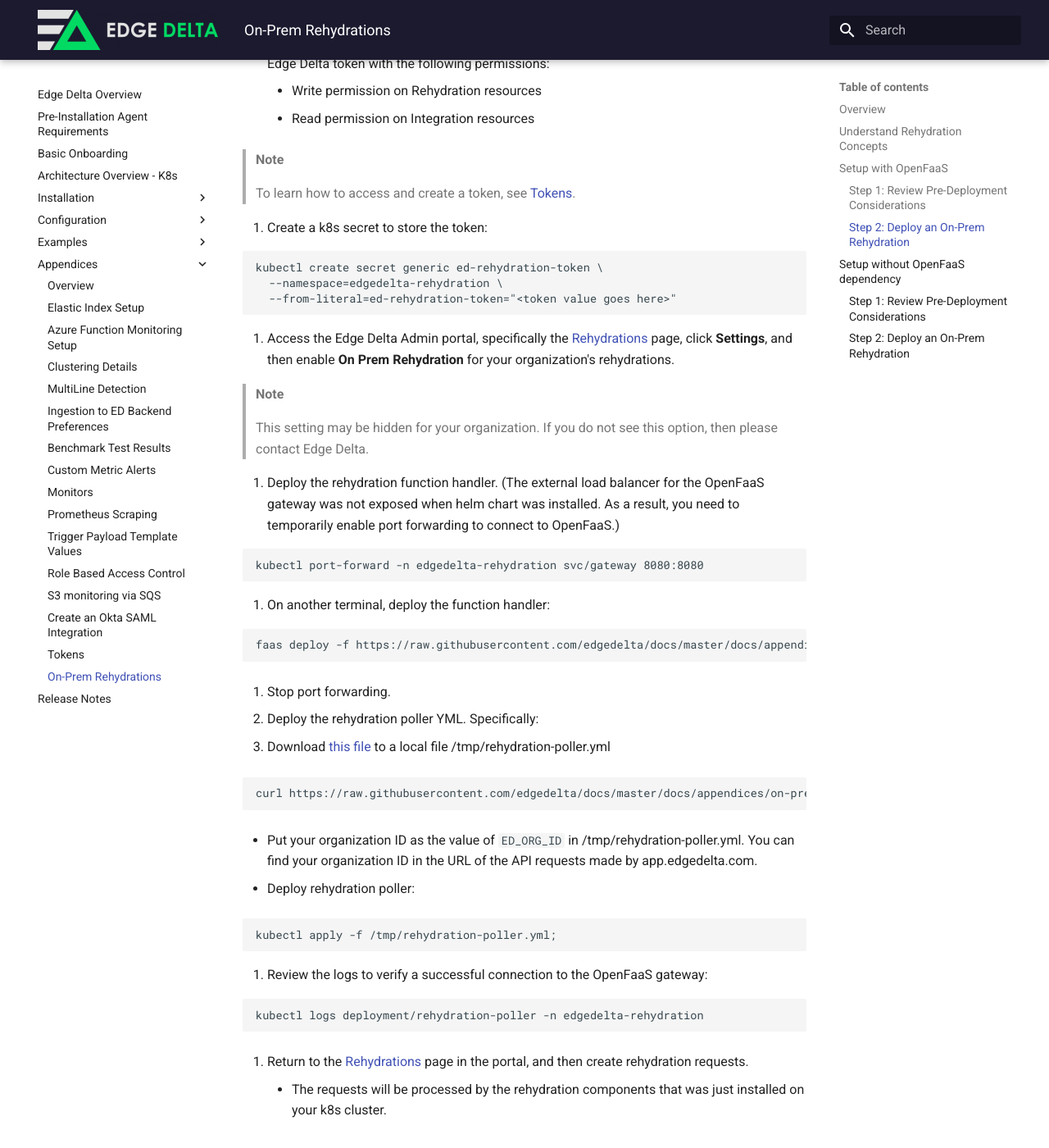
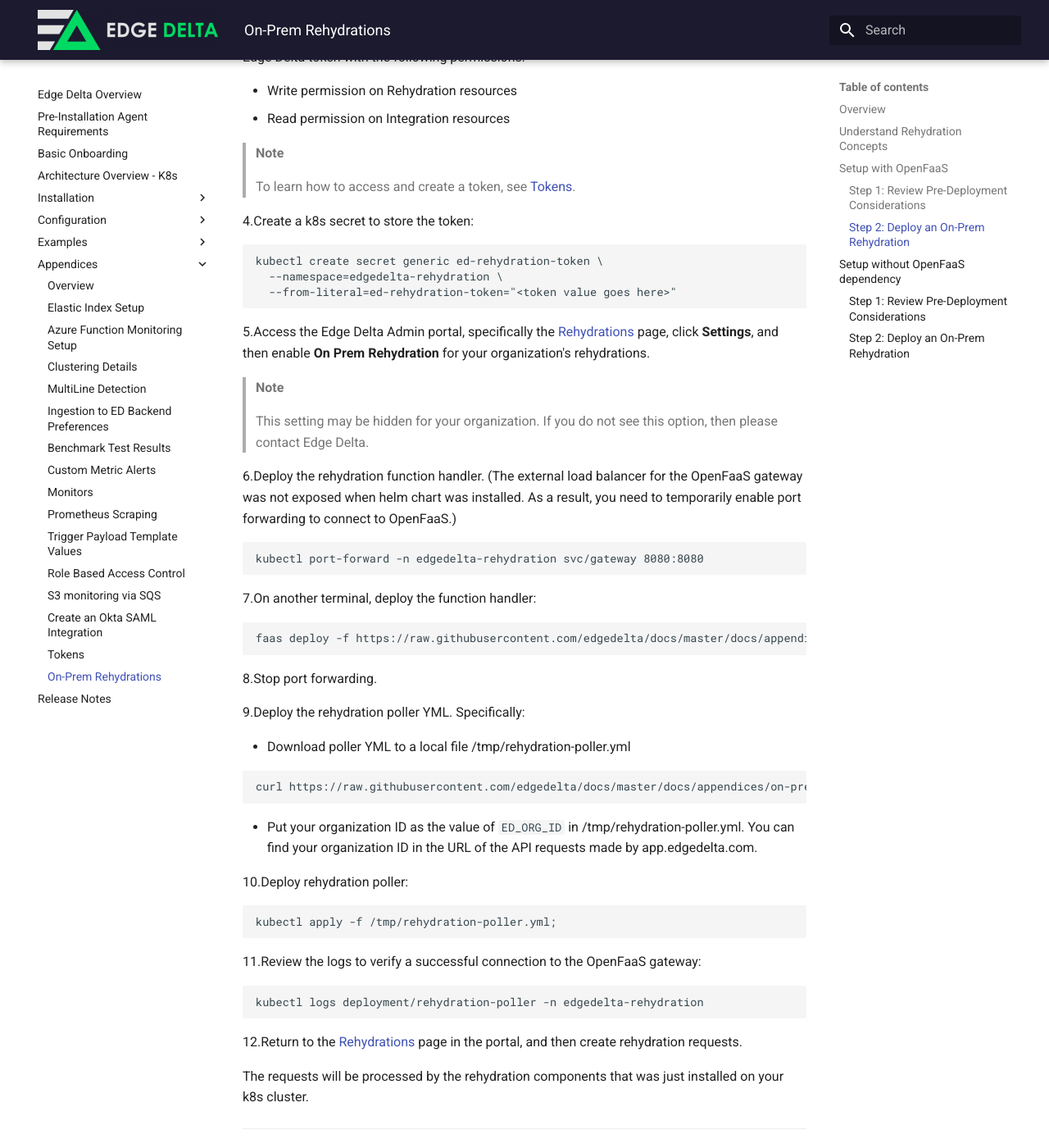
Before and after one commit to edgedelta/docs, an MkDocs documentation site: the page built from docs/appendices/on-prem-rehydration.md, in a window 1280 px wide and 1400 px high, scrolled down 1852 px. Shown: the whole window at 82% size. Built offline with MkDocs 1.6.1 and Material for MkDocs 9.7.7, drawn with Linux system fonts in a browser that asks for light colours; some of the changed text lies outside the part shown.

Commit message:
Rehydration onprem page numbering fix

````diff
--- a/docs/appendices/on-prem-rehydration.md
+++ b/docs/appendices/on-prem-rehydration.md
@@ -54,13 +54,13 @@ Review the following prerequisites:
 
 ### Step 2: Deploy an On-Prem Rehydration
 
-1. Create the edgedelta-rehydration namespace:
+1.Create the edgedelta-rehydration namespace:
 
 ```
 kubectl create namespace edgedelta-rehydration
 ```
 
-2. Install openfaas via helm chart:
+2.Install openfaas via helm chart:
 
 ```
 helm repo add openfaas https://openfaas.github.io/faas-netes;
@@ -70,16 +70,16 @@ helm upgrade openfaas --wait --install openfaas/openfaas \
     -f https://raw.githubusercontent.com/edgedelta/docs/master/docs/appendices/on-prem-rehydration-helm-values.yml;
 ```
 
-3. Access the Edge Delta Admin portal, specifically the [Global Settings](https://app.edgedelta.com/global-settings) page, and then create an Edge Delta token with the following permissions:
+3.Access the Edge Delta Admin portal, specifically the [Global Settings](https://app.edgedelta.com/global-settings) page, and then create an Edge Delta token with the following permissions:
 
-    * Write permission on Rehydration resources
-    * Read permission on Integration resources
+  - Write permission on Rehydration resources
+  - Read permission on Integration resources
 
 > **Note**
 >
 > To learn how to access and create a token, see [Tokens](tokens.md).
 
-4. Create a k8s secret to store the token:
+4.Create a k8s secret to store the token:
 
 ```
 kubectl create secret generic ed-rehydration-token \
@@ -87,29 +87,29 @@ kubectl create secret generic ed-rehydration-token \
   --from-literal=ed-rehydration-token="<token value goes here>"
 ```
 
-5. Access the Edge Delta Admin portal, specifically the [Rehydrations](https://app.edgedelta.com/rehydrations) page, click **Settings**, and then enable **On Prem Rehydration** for your organization's rehydrations.
+5.Access the Edge Delta Admin portal, specifically the [Rehydrations](https://app.edgedelta.com/rehydrations) page, click **Settings**, and then enable **On Prem Rehydration** for your organization's rehydrations.
 
 > **Note**
 >
 > This setting may be hidden for your organization. If you do not see this option, then please contact Edge Delta.
 
-6. Deploy the rehydration function handler. (The external load balancer for the OpenFaaS gateway was not exposed when helm chart was installed. As a result, you need to temporarily enable port forwarding to connect to OpenFaaS.)
+6.Deploy the rehydration function handler. (The external load balancer for the OpenFaaS gateway was not exposed when helm chart was installed. As a result, you need to temporarily enable port forwarding to connect to OpenFaaS.)
 
 ```
 kubectl port-forward -n edgedelta-rehydration svc/gateway 8080:8080
 ```
 
-7. On another terminal, deploy the function handler:
+7.On another terminal, deploy the function handler:
 
 ```
 faas deploy -f https://raw.githubusercontent.com/edgedelta/docs/master/docs/appendices/on-prem-rehydration-function.yml;
 ```
 
-8. Stop port forwarding.
+8.Stop port forwarding.
 
-9. Deploy the rehydration poller YML. Specifically:
+9.Deploy the rehydration poller YML. Specifically:
 
-- Download [this file](https://raw.githubusercontent.com/edgedelta/docs/master/docs/appendices/on-prem-rehydration-poller.yml) to a local file /tmp/rehydration-poller.yml
+- Download poller YML to a local file /tmp/rehydration-poller.yml
 
 ```
 curl https://raw.githubusercontent.com/edgedelta/docs/master/docs/appendices/on-prem-rehydration-poller.yml -o /tmp/rehydration-poller.yml
@@ -117,22 +117,22 @@ curl https://raw.githubusercontent.com/edgedelta/docs/master/docs/appendices/on-
 
 - Put your organization ID as the value of `ED_ORG_ID` in /tmp/rehydration-poller.yml. You can find your organization ID in the URL of the API requests made by app.edgedelta.com.
 
-7. Deploy rehydration poller:
+10.Deploy rehydration poller:
 
 ```
 kubectl apply -f /tmp/rehydration-poller.yml;
 ```
 
-8. Review the logs to verify a successful connection to the OpenFaaS gateway:
+11.Review the logs to verify a successful connection to the OpenFaaS gateway:
 
 ```
 kubectl logs deployment/rehydration-poller -n edgedelta-rehydration
 ```
 
 
-9. Return to the [Rehydrations](https://app.edgedelta.com/rehydrations) page in the portal, and then create rehydration requests.
+12.Return to the [Rehydrations](https://app.edgedelta.com/rehydrations) page in the portal, and then create rehydration requests.
 
-    * The requests will be processed by the rehydration components that was just installed on your k8s cluster.
+The requests will be processed by the rehydration components that was just installed on your k8s cluster.
 
 ***
 
@@ -148,13 +148,13 @@ Review the following prerequisites:
 
 ### Step 2: Deploy an On-Prem Rehydration
 
-1. Create the edgedelta-rehydration namespace:
+1.Create the edgedelta-rehydration namespace:
 
 ```
 kubectl create namespace edgedelta-rehydration
 ```
 
-2. Access the Edge Delta Admin portal, specifically the [Global Settings](https://app.edgedelta.com/global-settings) page, and then create an Edge Delta token with the following permissions:
+2.Access the Edge Delta Admin portal, specifically the [Global Settings](https://app.edgedelta.com/global-settings) page, and then create an Edge Delta token with the following permissions:
 
     * Write permission on Rehydration resources
     * Read permission on Integration resources
@@ -163,7 +163,7 @@ kubectl create namespace edgedelta-rehydration
 >
 > To learn how to access and create a token, see [Tokens](tokens.md).
 
-3. Create a k8s secret to store the token:
+3.Create a k8s secret to store the token:
 
 ```
 kubectl create secret generic ed-rehydration-token \
@@ -171,21 +171,21 @@ kubectl create secret generic ed-rehydration-token \
   --from-literal=ed-rehydration-token="<token value goes here>"
 ```
 
-4. Access the Edge Delta Admin portal, specifically the [Rehydrations](https://app.edgedelta.com/rehydrations) page, click **Settings**, and then enable **On Prem Rehydration** for your organization's rehydrations.
+4.Access the Edge Delta Admin portal, specifically the [Rehydrations](https://app.edgedelta.com/rehydrations) page, click **Settings**, and then enable **On Prem Rehydration** for your organization's rehydrations.
 
 > **Note**
 >
 > This setting may be hidden for your organization. If you do not see this option, then please contact Edge Delta.
 
-5. Deploy the rehydration handler.
+5.Deploy the rehydration handler.
 
 ```
 kubectl apply -f https://raw.githubusercontent.com/edgedelta/docs/master/docs/appendices/on-prem-rehydration-handler-faasless.yml;
 ```
 
-6. Deploy the rehydration poller YML. Specifically:
+6.Deploy the rehydration poller YML. Specifically:
 
-- Download [this file](https://raw.githubusercontent.com/edgedelta/docs/master/docs/appendices/on-prem-rehydration-poller-faasless.yml) to a local file /tmp/rehydration-poller.yml
+- Download poller YML to a local file /tmp/rehydration-poller.yml
 
 ```
 curl https://raw.githubusercontent.com/edgedelta/docs/master/docs/appendices/on-prem-rehydration-poller-faasless.yml -o /tmp/rehydration-poller-faasless.yml
@@ -193,21 +193,21 @@ curl https://raw.githubusercontent.com/edgedelta/docs/master/docs/appendices/on-
 
 - Put your organization ID as the value of `ED_ORG_ID` in /tmp/rehydration-poller-faasless.yml. You can find your organization ID in the URL of the API requests made by app.edgedelta.com.
 
-7. Deploy rehydration poller:
+7.Deploy rehydration poller:
 
 ```
 kubectl apply -f /tmp/rehydration-poller-faasless.yml;
 ```
 
-8. Review the logs to verify a poller has no errors:
+8.Review the logs to verify a poller has no errors:
 
 ```
 kubectl logs deployment/rehydration-poller -n edgedelta-rehydration
 ```
 
 
-9. Return to the [Rehydrations](https://app.edgedelta.com/rehydrations) page in the portal, and then create rehydration requests.
+10.Return to the [Rehydrations](https://app.edgedelta.com/rehydrations) page in the portal, and then create rehydration requests.
 
-    * The requests will be processed by the rehydration components that was just installed on your k8s cluster.
+The requests will be processed by the rehydration components that was just installed on your k8s cluster.
 
 ***
````
